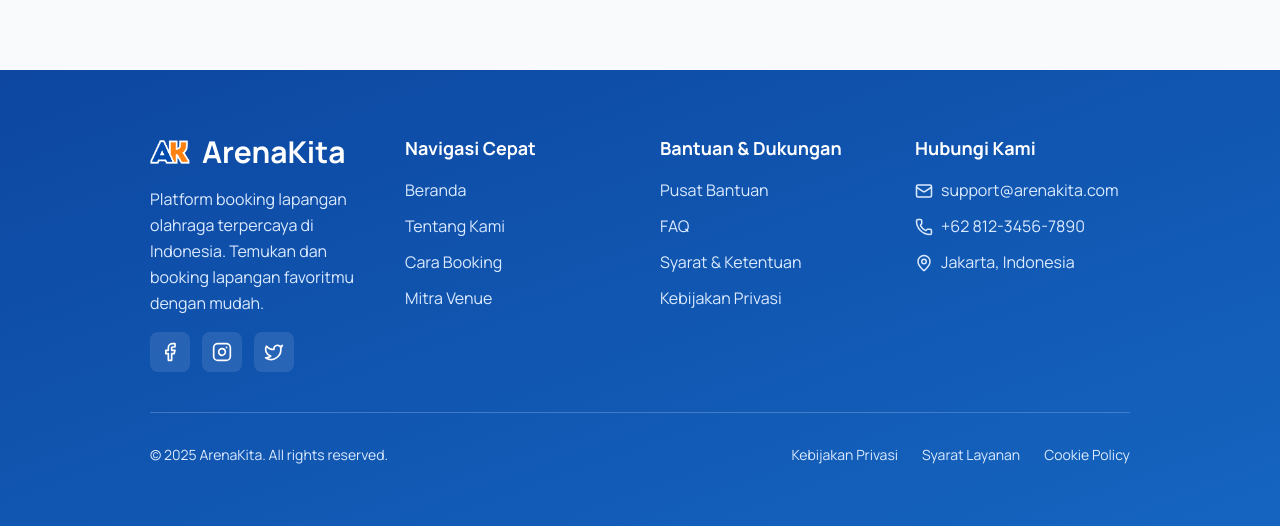
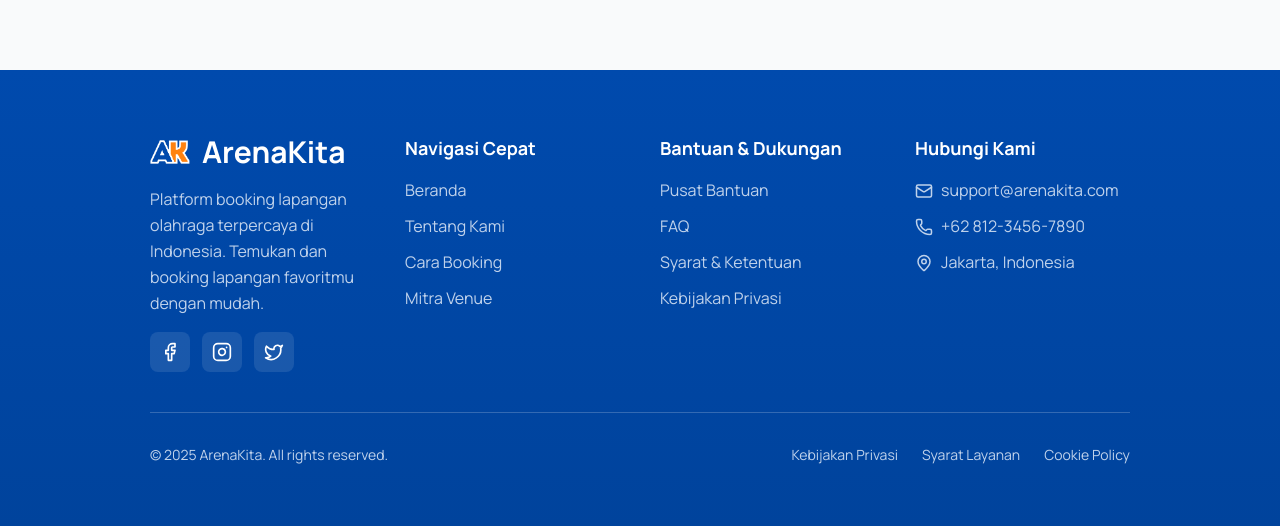
Before and after one commit to Roid-obi/Frontend_Arena-Kita, a Next.js app: page / in a window 1280 px wide. Shown: the part 954-1480 px from the top of the page. Built offline with nearby package versions, Linux system fonts and the light colour scheme; no server answers.

Commit message:
feat: create var style tailwind

```diff
--- a/app/globals.css
+++ b/app/globals.css
@@ -5,6 +5,222 @@
 @import "leaflet/dist/leaflet.css";
 
 @import "tailwindcss";
+
+@theme {
+  /* Primary (main) #004aad */
+  --color-primary-50: #e6edf7;
+  --color-primary-100: #bfd2eb;
+  --color-primary-200: #99b7de;
+  --color-primary-300: #739bd2;
+  --color-primary-400: #4d80c6;
+  --color-primary-500: #004aad;
+  --color-primary-600: #00439c;
+  --color-primary-700: #003b8a;
+  --color-primary-800: #003479;
+  --color-primary-900: #002c68;
+  --color-primary-950: #002557;
+
+  /* Secondary (main) #ff8210 */
+  --color-secondary-50: #fff3e7;
+  --color-secondary-100: #ffe0c3;
+  --color-secondary-200: #ffcd9f;
+  --color-secondary-300: #ffba7c;
+  --color-secondary-400: #ffa858;
+  --color-secondary-500: #ff8210;
+  --color-secondary-600: #e6750e;
+  --color-secondary-700: #cc680d;
+  --color-secondary-800: #b35b0b;
+  --color-secondary-900: #994e0a;
+  --color-secondary-950: #804108;
+
+  --color-white: #ffffff;
+
+  /* Surface & ink */
+  --color-surface: #f9fafb;
+  --color-ink: #1a1a1a;
+  --color-overlay: #00000079;
+
+  /* Map existing blue/orange usages to the new theme */
+  --color-blue-50: #e6edf7;
+  --color-blue-100: #bfd2eb;
+  --color-blue-200: #99b7de;
+  --color-blue-300: #739bd2;
+  --color-blue-400: #4d80c6;
+  --color-blue-500: #004aad;
+  --color-blue-600: #00439c;
+  --color-blue-700: #003b8a;
+  --color-blue-800: #003479;
+  --color-blue-900: #002c68;
+  --color-blue-950: #002557;
+
+  --color-orange-50: #fff3e7;
+  --color-orange-100: #ffe0c3;
+  --color-orange-200: #ffcd9f;
+  --color-orange-300: #ffba7c;
+  --color-orange-400: #ffa858;
+  --color-orange-500: #ff8210;
+  --color-orange-600: #e6750e;
+  --color-orange-700: #cc680d;
+  --color-orange-800: #b35b0b;
+  --color-orange-900: #994e0a;
+  --color-orange-950: #804108;
+}
+
+@layer utilities {
+  /* Primary hex aliases */
+  .text-\[\#0d47a1\] {
+    color: var(--color-primary-500);
+  }
+
+  .text-\[\#1a1a1a\] {
+    color: var(--color-ink);
+  }
+
+  .bg-\[\#0d47a1\] {
+    background-color: var(--color-primary-500);
+  }
+
+  .bg-\[\#f9fafb\] {
+    background-color: var(--color-surface);
+  }
+
+  .bg-\[\#00000079\] {
+    background-color: var(--color-overlay);
+  }
+
+  .bg-\[\#0d47a1\]\/90 {
+    background-color: rgb(0 74 173 / 0.9);
+  }
+
+  .border-\[\#0d47a1\] {
+    border-color: var(--color-primary-500);
+  }
+
+  .border-\[\#0d47a1\]\/20 {
+    border-color: rgb(0 74 173 / 0.2);
+  }
+
+  .border-\[\#0d47a1\]\/30 {
+    border-color: rgb(0 74 173 / 0.3);
+  }
+
+  .border-t-\[\#0d47a1\] {
+    border-top-color: var(--color-primary-500);
+  }
+
+  .hover\:bg-\[\#0d47a1\]:hover {
+    background-color: var(--color-primary-500);
+  }
+
+  .hover\:text-\[\#0d47a1\]:hover {
+    color: var(--color-primary-500);
+  }
+
+  .focus\:ring-\[\#0d47a1\]:focus {
+    --tw-ring-color: var(--color-primary-500);
+  }
+
+  .focus\:border-\[\#0d47a1\]:focus {
+    border-color: var(--color-primary-500);
+  }
+
+  .from-\[\#0d47a1\] {
+    --tw-gradient-from: var(--color-primary-500);
+    --tw-gradient-to: rgb(0 0 0 / 0);
+    --tw-gradient-stops: var(--tw-gradient-from), var(--tw-gradient-to);
+  }
+
+  .to-\[\#1565c0\] {
+    --tw-gradient-to: var(--color-primary-600);
+  }
+
+  .to-\[\#1a5490\] {
+    --tw-gradient-to: var(--color-primary-700);
+  }
+
+  /* Primary dark variants */
+  .bg-\[\#083055\] {
+    background-color: var(--color-primary-800);
+  }
+
+  .hover\:bg-\[\#083055\]:hover {
+    background-color: var(--color-primary-800);
+  }
+
+  .hover\:text-\[\#083055\]:hover {
+    color: var(--color-primary-800);
+  }
+
+  .bg-\[\#0a3d8f\] {
+    background-color: var(--color-primary-700);
+  }
+
+  .hover\:bg-\[\#0a3d8f\]:hover {
+    background-color: var(--color-primary-700);
+  }
+
+  /* Secondary hex aliases */
+  .text-\[\#f97316\] {
+    color: var(--color-secondary-500);
+  }
+
+  .hover\:text-\[\#f97316\]:hover {
+    color: var(--color-secondary-500);
+  }
+
+  .bg-\[\#f97316\] {
+    background-color: var(--color-secondary-500);
+  }
+
+  .bg-\[\#f97316\]\/90 {
+    background-color: rgb(255 130 16 / 0.9);
+  }
+
+  .hover\:bg-\[\#f97316\]:hover {
+    background-color: var(--color-secondary-500);
+  }
+
+  .hover\:bg-\[\#ea580c\]:hover {
+    background-color: var(--color-secondary-600);
+  }
+
+  .border-\[\#f97316\] {
+    border-color: var(--color-secondary-500);
+  }
+
+  .group:hover .group-hover\:bg-\[\#f97316\] {
+    background-color: var(--color-secondary-500);
+  }
+
+  .group:hover .group-hover\:text-\[\#f97316\] {
+    color: var(--color-secondary-500);
+  }
+
+  .focus\:ring-\[\#f97316\]:focus {
+    --tw-ring-color: var(--color-secondary-500);
+  }
+
+  .bg-surface {
+    background-color: var(--color-surface);
+  }
+
+  .text-ink {
+    color: var(--color-ink);
+  }
+
+  .bg-overlay {
+    background-color: var(--color-overlay);
+  }
+
+  /* file: variant overrides */
+  .file\:bg-\[\#0d47a1\]::file-selector-button {
+    background-color: var(--color-primary-500);
+  }
+
+  .hover\:file\:bg-\[\#083055\]:hover::file-selector-button {
+    background-color: var(--color-primary-800);
+  }
+}
 
 /* Apply Manrope as the global font across the entire site */
 html,
--- a/app/owner/dashboard/layout.tsx
+++ b/app/owner/dashboard/layout.tsx
@@ -10,7 +10,7 @@ export const metadata = {
 export default function OwnerDashboardLayout({ children }: { children: React.ReactNode }) {
   return (
     <RoleProtectedRoute allowedRole="owner">
-      <div className="min-h-screen bg-[#f9fafb] text-[#1a1a1a]">
+      <div className="min-h-screen bg-surface text-ink">
         <Navbar />
         <OwnerSidebar />
         <div className="md:ml-64">
--- a/app/owner/login/page.tsx
+++ b/app/owner/login/page.tsx
@@ -30,7 +30,7 @@ export default function OwnerLoginPage() {
   }
 
   return (
-    <div className="min-h-screen" style={{ backgroundColor: "#f9fafb", color: "#1a1a1a" }}>
+    <div className="min-h-screen bg-surface text-ink">
       <Navbar />
       <OwnerLoginModal isOpen={true} onClose={() => router.push("/")} />
     </div>
--- a/app/register/page.tsx
+++ b/app/register/page.tsx
@@ -32,7 +32,7 @@ export default function RegisterPage() {
   }
 
   return (
-    <div className="min-h-screen" style={{ backgroundColor: "#f9fafb", color: "#1a1a1a" }}>
+    <div className="min-h-screen bg-surface text-ink">
       <Navbar />
       <RegisterModal isOpen={true} onClose={() => router.push("/")} onSwitchToLogin={() => router.push("/login")} />
     </div>
--- a/app/user/dashboard/layout.tsx
+++ b/app/user/dashboard/layout.tsx
@@ -10,7 +10,7 @@ export const metadata = {
 export default function DashboardLayout({ children }: { children: React.ReactNode }) {
   return (
     <RoleProtectedRoute allowedRole="user">
-      <div className="min-h-screen bg-[#f9fafb] text-[#1a1a1a]">
+      <div className="min-h-screen bg-surface text-ink">
         <Navbar />
         <UserSidebar />
         <div className="md:ml-64">
--- a/app/venue/[id]/page.tsx
+++ b/app/venue/[id]/page.tsx
@@ -167,7 +167,7 @@ export default function VenueDetailPage({ params }: PageProps) {
   return (
     <>
       <Navbar />
-      <div className="min-h-screen" style={{ backgroundColor: "#f9fafb", color: "#1a1a1a" }}>
+      <div className="min-h-screen bg-surface text-ink">
         {/* Back Button */}
         <div className="mx-auto px-4 md:px-8 lg:px-[150px] py-4 md:py-6">
           <Link href="/" className="inline-flex items-center gap-2 text-[#0d47a1] hover:text-[#f97316] font-semibold transition-colors group">
--- a/components/Navbar.tsx
+++ b/components/Navbar.tsx
@@ -171,8 +171,7 @@ export default function Navbar() {
                 onChange={(e) => setSearchQuery(e.target.value)}
                 onFocus={() => setShowAutocomplete(true)}
                 onBlur={() => setTimeout(() => setShowAutocomplete(false), 200)}
-                className="w-full h-10 px-4 pl-10 rounded-lg focus:outline-none focus:ring-2 focus:ring-[#0d47a1] border border-gray-300"
-                style={{ backgroundColor: "#ffffff", color: "#1a1a1a" }}
+                className="w-full h-10 px-4 pl-10 rounded-lg focus:outline-none focus:ring-2 focus:ring-[#0d47a1] border border-gray-300 bg-white text-ink"
               />
               <div className="absolute left-3 top-2.5 text-gray-400">
                 <Search size={20} />
@@ -303,8 +302,7 @@ export default function Navbar() {
                 onChange={(e) => setSearchQuery(e.target.value)}
                 onFocus={() => setShowAutocomplete(true)}
                 onBlur={() => setTimeout(() => setShowAutocomplete(false), 200)}
-                className="w-full px-4 py-2 pl-10 rounded-lg focus:outline-none focus:ring-2 focus:ring-[#0d47a1] border border-gray-300"
-                style={{ backgroundColor: "#ffffff", color: "#1a1a1a" }}
+                className="w-full px-4 py-2 pl-10 rounded-lg focus:outline-none focus:ring-2 focus:ring-[#0d47a1] border border-gray-300 bg-white text-ink"
               />
               <div className="absolute left-3 top-2.5 text-gray-400">
                 <Search size={20} />
--- a/lib/api.ts
+++ b/lib/api.ts
@@ -3,13 +3,13 @@
  * Base URL for all API requests
  */
 
-export const API_BASE_URL = "https://dev.api.arenakita.my.id/api/v1";
-// export const API_BASE_URL = "http://127.0.0.1:8000/api/v1";
+// export const API_BASE_URL = "https://dev.api.arenakita.my.id/api/v1";
+export const API_BASE_URL = "http://127.0.0.1:8000/api/v1";
 // export const API_BASE_URL = "https://unacquisitively-lakiest-jimmy.ngrok-free.dev/api/v1";
 
 // storage
-export const STORAGE_BASE_URL = "https://dev.api.arenakita.my.id/storage";
-// export const STORAGE_BASE_URL = "http://127.0.0.1:8000/storage";
+// export const STORAGE_BASE_URL = "https://dev.api.arenakita.my.id/storage";
+export const STORAGE_BASE_URL = "http://127.0.0.1:8000/storage";
 // export const STORAGE_BASE_URL = "https://unacquisitively-lakiest-jimmy.ngrok-free.dev/storage";
 
 /**
--- a/tailwind.config.js
+++ /dev/null
@@ -1,18 +0,0 @@
-/** @type {import('tailwindcss').Config} */
-const config = {
-    content: [
-        './app/**/*.{js,ts,jsx,tsx}',
-        './pages/**/*.{js,ts,jsx,tsx}',
-        './components/**/*.{js,ts,jsx,tsx}',
-    ],
-    theme: {
-        extend: {
-            colors: {
-                primary: '#0d47a1',
-                secondary: '#f97316',
-            },
-        },
-    },
-};
-
-export default config;
```
Also changed, not shown: app/page.tsx (+5 -5 lines), app/venues/page.tsx (+3 -4 lines).
